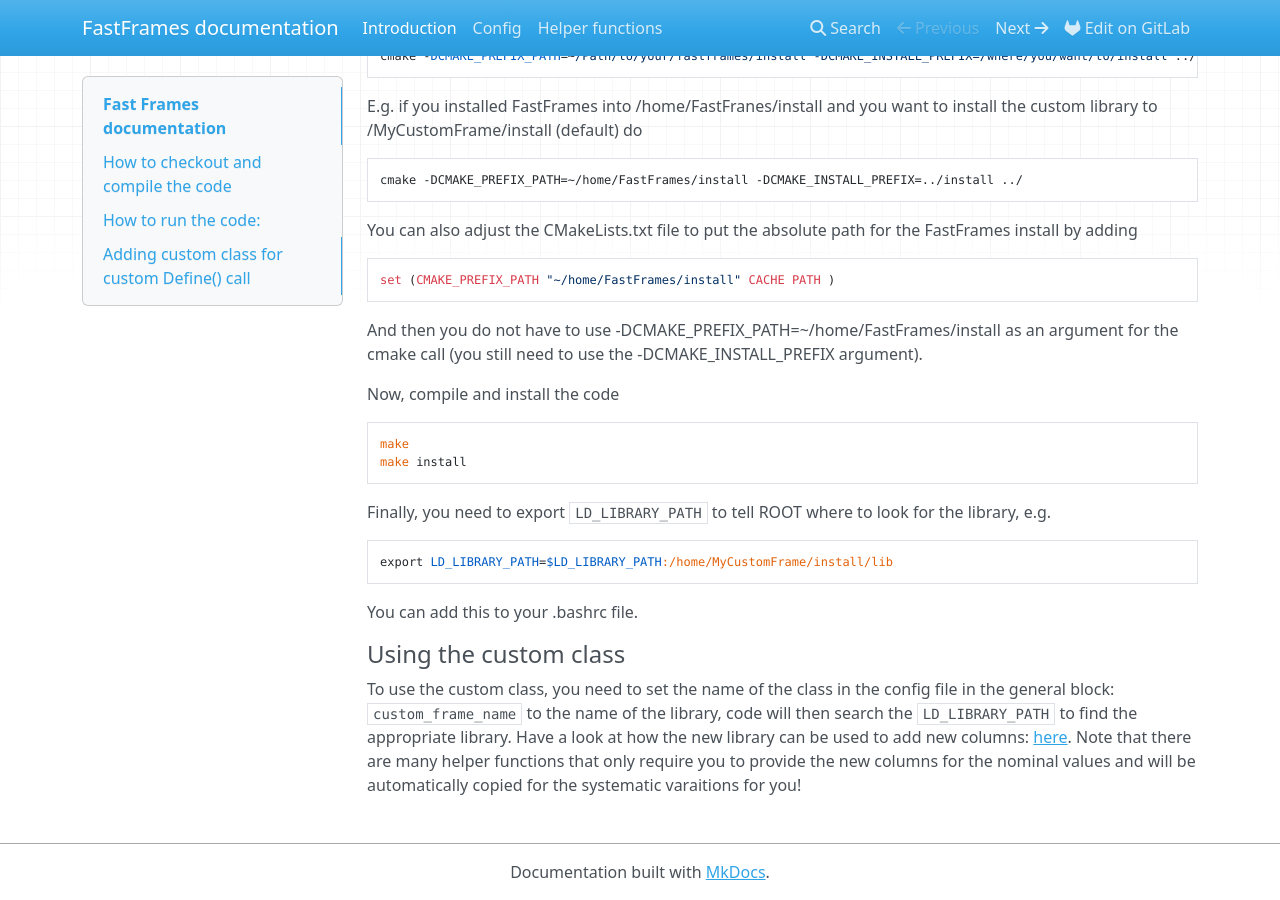
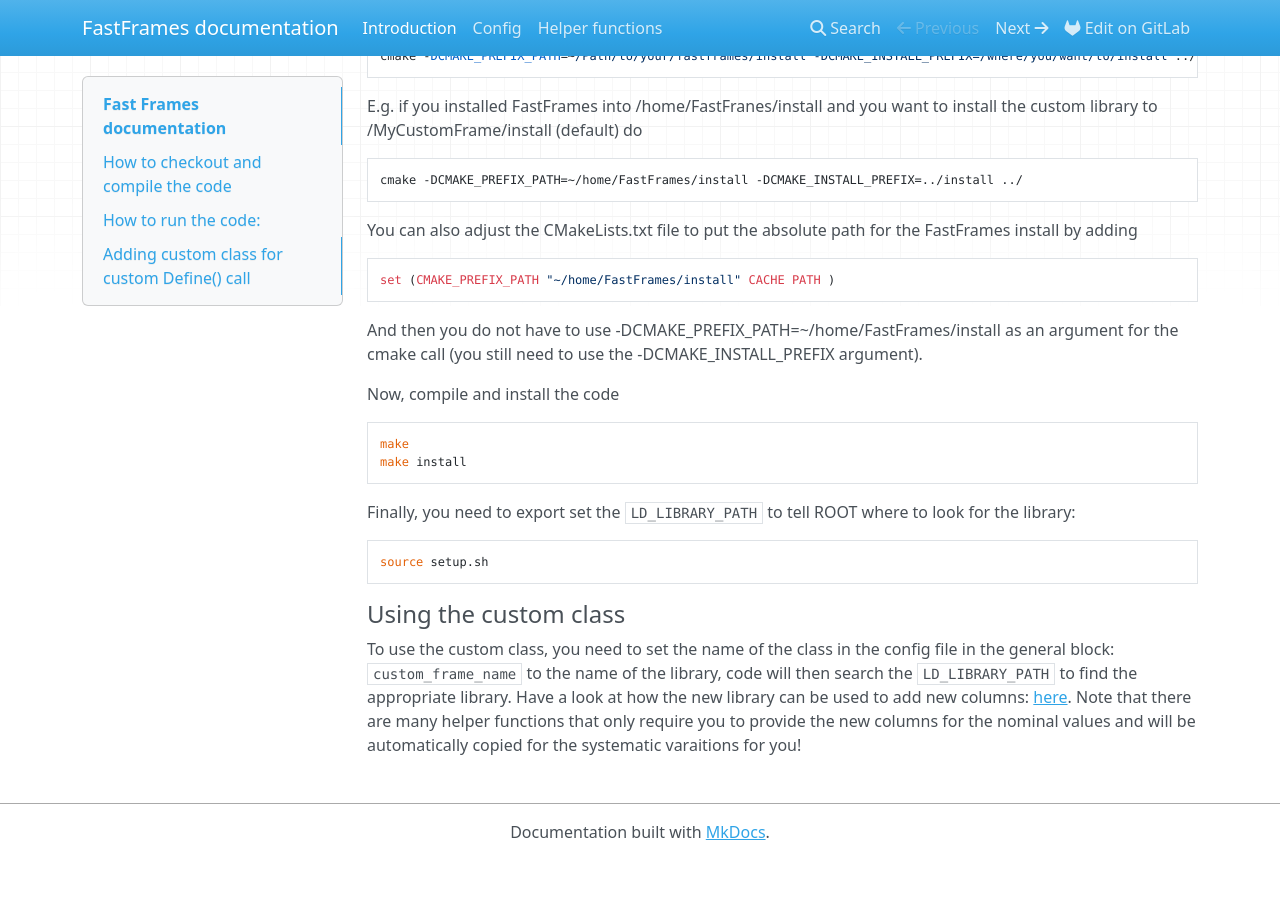
Before and after one commit to SuperNova76/FastFrames, an MkDocs documentation site: the page built from docs/index.md, in a window 1280 px wide and 900 px high, scrolled down 3096 px. Built offline with MkDocs 1.6.1, drawn with Linux system fonts in a browser that asks for light colours; nearby versions of some CDN libraries; after the commit the page ends 3956 px from its top, so only the background shows below that; some of the changed text lies outside the part shown.

Commit message:
Simplify path setting

````diff
--- a/CMakeLists.txt
+++ b/CMakeLists.txt
@@ -103,6 +103,12 @@
    PREFIX ""
    OUTPUT_NAME "ConfigReaderCpp" )
 
+
+set(SETUP ${CMAKE_CURRENT_BINARY_DIR}/setup.sh)
+file(WRITE ${SETUP} "#!/bin/bash\n")
+file(APPEND ${SETUP} "# this is an auto-generated setup script\n" )
+file(APPEND ${SETUP} "export LD_LIBRARY_PATH=\${LD_LIBRARY_PATH}:${CMAKE_INSTALL_PREFIX}/lib\n")
+
 # Install the libraries.
 install( TARGETS FastFrames ConfigReaderCpp cppLogger
    EXPORT FastFramesTargets
--- a/docs/index.md
+++ b/docs/index.md
@@ -24,10 +24,10 @@
 make install
 ```
 
-Then you will need to set the `LD_LIBRARY_PATH` path to the installation path, e.g.
+Then you will need to set the `LD_LIBRARY_PATH` to the installation path using the produced setup.sh script
 
 ```
-export LD_LIBRARY_PATH=$LD_LIBRARY_PATH:/home/FastFrames/install/lib
+source setup.sh
 ```
 
 At this point the code should be compiled. Make sure you are using at least 6.28 version of the ROOT.
@@ -45,7 +45,6 @@
 ```
 
 This will setup an appropriate version of ROOT (you can check the ROOT version with `root --version`)
-
 
 
 ## How to run the code:
@@ -158,12 +157,11 @@
 make
 make install
 ```
-Finally, you need to export `LD_LIBRARY_PATH` to tell ROOT where to look for the library, e.g.
+Finally, you need to export set the `LD_LIBRARY_PATH` to tell ROOT where to look for the library:
 
 ```
-export LD_LIBRARY_PATH=$LD_LIBRARY_PATH:/home/MyCustomFrame/install/lib
+source setup.sh
 ```
-You can add this to your .bashrc file.
 
 #### Using the custom class
 To use the custom class, you need to set the name of the class in the config file in the general block: `custom_frame_name` to the name of the library, code will then search the `LD_LIBRARY_PATH` to find the appropriate library.
````
Also changed, not shown: README.md (+5 -47 lines), 1 other file.
